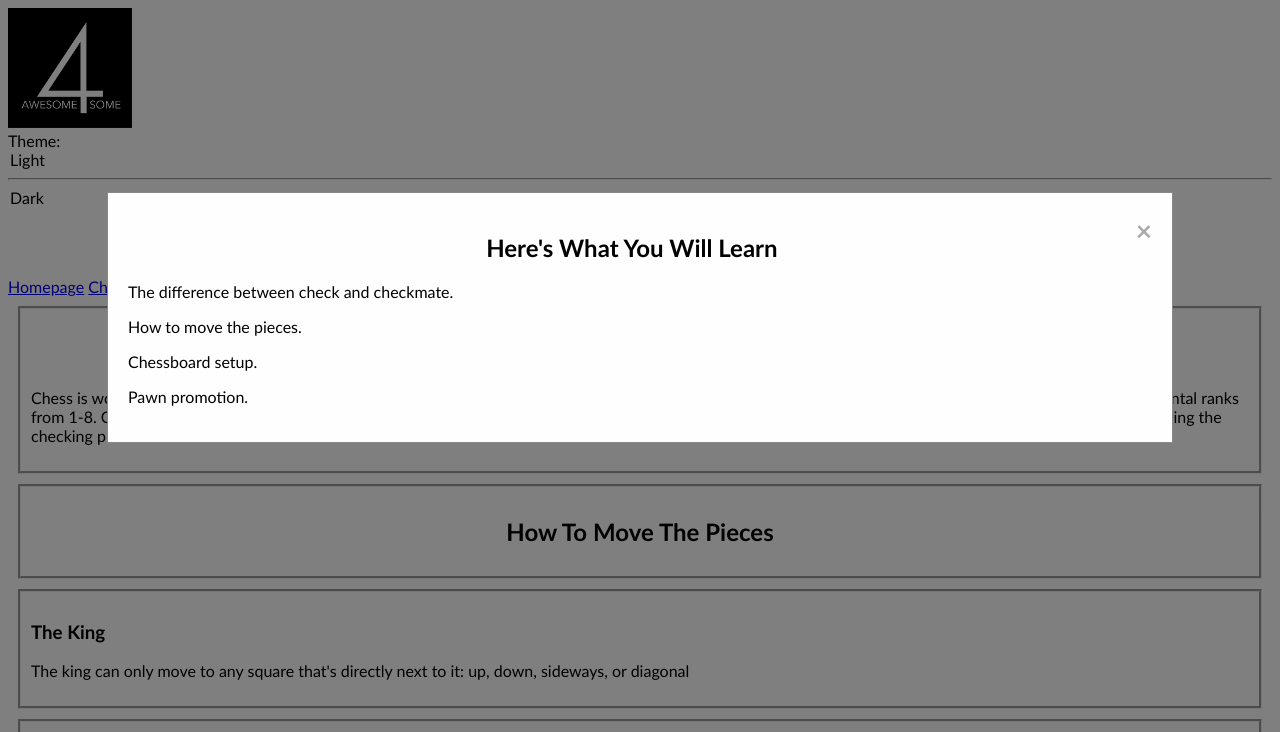
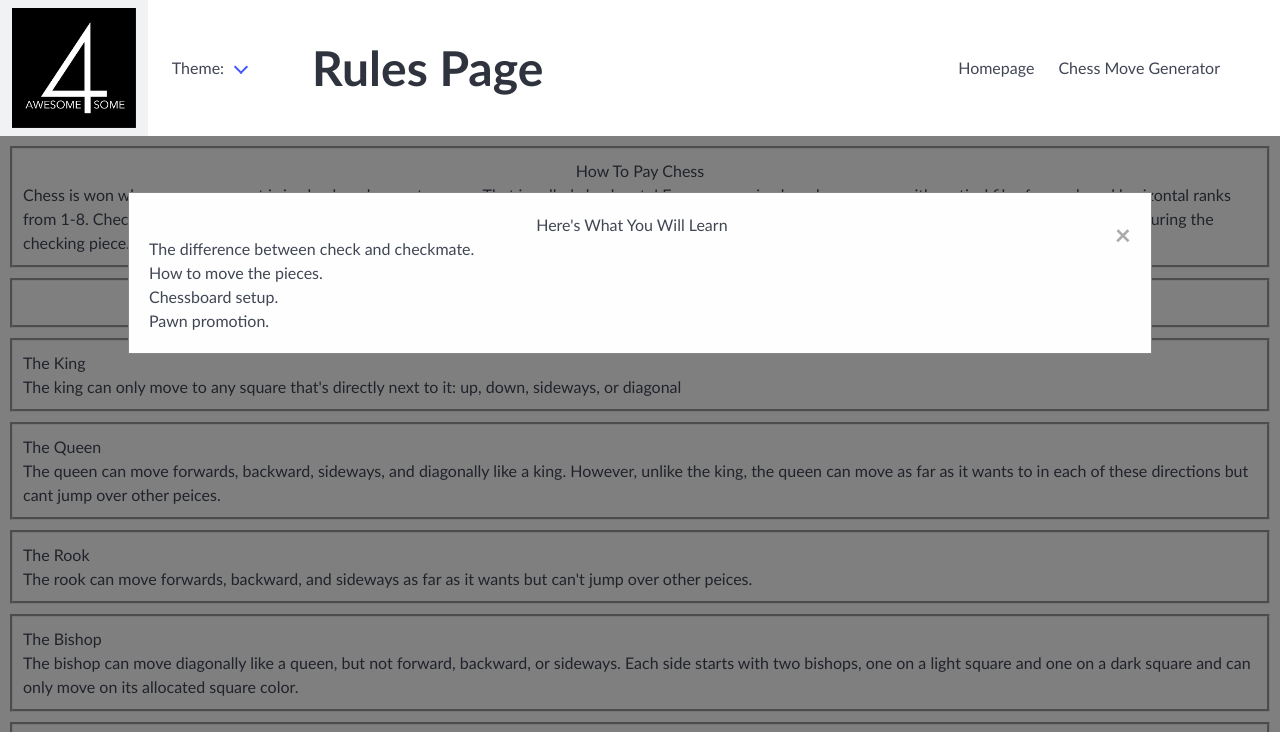
Before and after one commit to awesome-foursome/boardgame-bliss, a plain HTML site: page rules-page.html in a window 1280 px wide. Shown: the top 732 px of the page. Drawn offline with nearby package versions, Linux system fonts and the light colour scheme.

Commit message:
Minor debugs

```diff
--- a/rules-page.html
+++ b/rules-page.html
@@ -1,12 +1,13 @@
 <!DOCTYPE html>
-<html lang="en">
+<html lang="en" data-theme="light">
 
 <head>
 	<meta charset="UTF-8">
 	<meta name="viewport" content="width=device-width, initial-scale=1.0">
+	<link rel="stylesheet" href="https://cdn.jsdelivr.net/npm/bulma@1.0.0/css/bulma.min.css">
 	<link rel="stylesheet" href="assets/css/rules-page.css">
 	<script defer src="assets/js/rules-page.js"></script>
-	<title>Rules Page</title>
+	<title>Boardgame Bliss</title>
 </head>
 
 <body>
@@ -52,23 +53,6 @@
 			</div>
 		</nav>
 	</header>
-
-	<!-- <header class="Flex"> -->
-	<!-- Dropdown -->
-	<!-- <div class="dropdown">
-			<button class="dropbtn">Dropdown</button>
-			<div class="dropdown-content" id="myDropdown">
-				<a class="dropdown-item" href="#">Homepage</a>
-				<a class="dropdown-item" href="#">Chesspage</a>
-				<a class="dropdown-item" href="#">Rules</a>
-			</div>
-		</div> -->
-
-	<!-- Theme selector -->
-	<!-- <div>
-			<button class="theme-selector">Theme Selector</button>
-		</div>
-	</header> -->
 
 	<article>
 		<main id="main">
```
